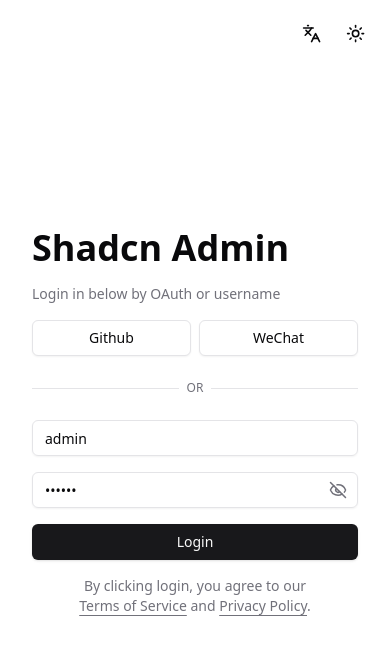
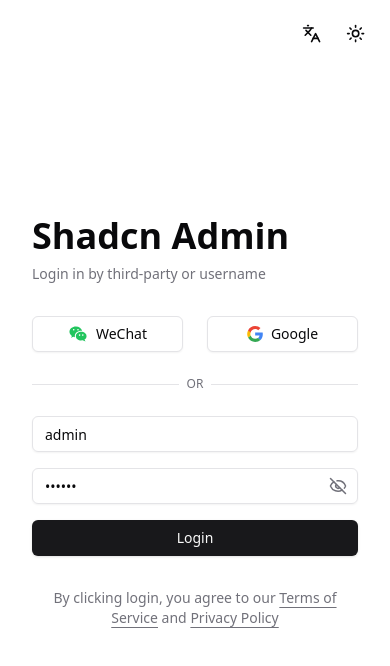
Before and after one commit to ppxb/shadcn-admin, a React (Vite) app: page /login in a window 390 px wide. Shown: the top 666 px of the page. Built offline with nearby package versions, Linux system fonts and the light colour scheme.

Commit message:
chore: login page ui

```diff
--- /dev/null
+++ b/src/components/custom/icons.tsx
@@ -0,0 +1,29 @@
+type IconProps = React.HtmlHTMLAttributes<SVGElement>
+
+export const Icons = {
+  logo: (props: IconProps) => (
+    <svg xmlns="http://www.w3.org/2000/svg" width="31.88" height="32" viewBox="0 0 256 257" {...props}>
+      <path fill="#00B3E3" d="m99.405 111.85l-39.329 16.42L0 93.633l34.638-58.994l59.535 34.639l5.232 42.572Zm57.954 33.075l5.009 42.34l59.535 34.638L256 162.909l-60.076-34.638l-38.565 16.654Z" />
+      <path fill="#FFC843" d="m128.27 160.204l34.098 27.06v69.277H94.173v-69.277l34.098-27.06Zm34.098-90.927V0H94.173v69.277l34.098 27.407l34.097-27.407Z" />
+      <path fill="#FF4338" d="m157.359 113.344l5.009-44.067l59.535-34.639L256 93.632l-60.076 34.639l-38.565-14.927ZM60.076 128.27L0 162.909l34.097 58.994l60.076-34.639l9.936-42.419l-44.033-16.574Z" />
+      <path fill="#002F32" d="m162.368 108.786l33.556 19.485l-33.556 19.484l-6.6-19.484l6.6-19.485Zm-68.195 0l-34.097 19.485l34.097 19.484l7.58-19.484l-7.58-19.485Z" />
+      <path fill="#FF350F" d="m128.27 88.761l34.098-19.484v39.51l-22.499-3.948l-11.598-16.078Zm-34.097 58.994v39.51l34.098-19.485l-11.943-18.496l-22.155-1.53Z" />
+      <path fill="#008C3C" d="M162.368 147.755v39.51L128.27 167.78l13.699-15l20.398-5.025ZM128.27 88.76L94.173 69.277v39.51l22.371-3.68l11.727-16.346Z" />
+      <path fill="#00250D" d="m128.271 88.761l-34.098 20.025v38.969l34.098 20.025l34.097-20.025v-38.969z" />
+    </svg>
+  ),
+  google: (props: IconProps) => (
+    <svg xmlns="http://www.w3.org/2000/svg" width="31.27" height="32" viewBox="0 0 256 262" {...props}>
+      <path fill="#4285F4" d="M255.878 133.451c0-10.734-.871-18.567-2.756-26.69H130.55v48.448h71.947c-1.45 12.04-9.283 30.172-26.69 42.356l-.244 1.622l38.755 30.023l2.685.268c24.659-22.774 38.875-56.282 38.875-96.027" />
+      <path fill="#34A853" d="M130.55 261.1c35.248 0 64.839-11.605 86.453-31.622l-41.196-31.913c-11.024 7.688-25.82 13.055-45.257 13.055c-34.523 0-63.824-22.773-74.269-54.25l-1.531.13l-40.298 31.187l-.527 1.465C35.393 231.798 79.49 261.1 130.55 261.1" />
+      <path fill="#FBBC05" d="M56.281 156.37c-2.756-8.123-4.351-16.827-4.351-25.82c0-8.994 1.595-17.697 4.206-25.82l-.073-1.73L15.26 71.312l-1.335.635C5.077 89.644 0 109.517 0 130.55s5.077 40.905 13.925 58.602l42.356-32.782" />
+      <path fill="#EB4335" d="M130.55 50.479c24.514 0 41.05 10.589 50.479 19.438l36.844-35.974C195.245 12.91 165.798 0 130.55 0C79.49 0 35.393 29.301 13.925 71.947l42.211 32.783c10.59-31.477 39.891-54.251 74.414-54.251" />
+    </svg>
+  ),
+  wechat: (props: IconProps) => (
+    <svg xmlns="http://www.w3.org/2000/svg" width="32" height="32" viewBox="0 0 24 24" {...props}>
+      <path fill="currentColor" d="M15.85 8.14c.39 0 .77.03 1.14.08C16.31 5.25 13.19 3 9.44 3c-4.25 0-7.7 2.88-7.7 6.43c0 2.05 1.15 3.86 2.94 5.04L3.67 16.5l2.76-1.19c.59.21 1.21.38 1.87.47c-.09-.39-.14-.79-.14-1.21c-.01-3.54 3.44-6.43 7.69-6.43M12 5.89a.96.96 0 1 1 0 1.92a.96.96 0 0 1 0-1.92M6.87 7.82a.96.96 0 1 1 0-1.92a.96.96 0 0 1 0 1.92" />
+      <path fill="currentColor" d="M22.26 14.57c0-2.84-2.87-5.14-6.41-5.14s-6.41 2.3-6.41 5.14s2.87 5.14 6.41 5.14c.58 0 1.14-.08 1.67-.2L20.98 21l-1.2-2.4c1.5-.94 2.48-2.38 2.48-4.03m-8.34-.32a.96.96 0 1 1 .96-.96c.01.53-.43.96-.96.96m3.85 0a.96.96 0 1 1 0-1.92a.96.96 0 0 1 0 1.92" />
+    </svg>
+  )
+}
--- a/src/components/ui/button.tsx
+++ b/src/components/ui/button.tsx
@@ -1,5 +1,6 @@
 import { Slot } from '@radix-ui/react-slot'
 import { type VariantProps, cva } from 'class-variance-authority'
+import { Loader2 } from 'lucide-react'
 import * as React from 'react'
 
 import { cn } from '~/lib/utils'
@@ -38,17 +39,43 @@ export interface ButtonProps
   extends React.ButtonHTMLAttributes<HTMLButtonElement>,
   VariantProps<typeof buttonVariants> {
   asChild?: boolean
+  loading?: boolean
+  preSlot?: JSX.Element
+  sufSlot?: JSX.Element
 }
 
 const Button = React.forwardRef<HTMLButtonElement, ButtonProps>(
-  ({ className, variant, size, asChild = false, ...props }, ref) => {
+  ({
+    className,
+    variant,
+    size,
+    asChild = false,
+    children,
+    disabled,
+    loading = false,
+    preSlot,
+    sufSlot,
+    ...props
+  }, ref) => {
     const Comp = asChild ? Slot : 'button'
     return (
       <Comp
         className={cn(buttonVariants({ variant, size, className }))}
+        disabled={loading || disabled}
         ref={ref}
         {...props}
-      />
+      >
+        {((preSlot && loading)
+        || (!preSlot && !sufSlot && loading)) && (
+          <Loader2 className="mr-2 h-4 w-4 animate-spin" />
+        )}
+        {!loading && preSlot && <div className="mr-2">{preSlot}</div>}
+        {children}
+        {!loading && sufSlot && <div className="ml-2">{sufSlot}</div>}
+        {sufSlot && loading && (
+          <Loader2 className="ml-2 h-4 w-4 animate-spin" />
+        )}
+      </Comp>
     )
   }
 )
--- a/src/locales/en-US/settings.ts
+++ b/src/locales/en-US/settings.ts
@@ -1,9 +1,15 @@
 export default {
   // Login
   'settings.login.title': 'Shadcn Admin',
-  'settings.login.tip': 'Login in below by OAuth or username',
+  'settings.login.subtitle': 'Login in by third-party or username',
   'settings.login.username.placeholder': 'Please enter username',
   'settings.login.password.placeholder': 'Please enter password',
   'settings.login.btn': 'Login',
-  'settings.login.or': 'Or'
+  'settings.login.or': 'or',
+  'settings.login.and': 'and',
+  'settings.brand.wechat': 'WeChat',
+  'settings.brand.google': 'Google',
+  'settings.login.terms': 'Terms of Service',
+  'settings.login.privacy': 'Privacy Policy',
+  'settings.login.tips': 'By clicking login, you agree to our',
 }
--- a/src/locales/zh-CN/settings.ts
+++ b/src/locales/zh-CN/settings.ts
@@ -1,9 +1,15 @@
 export default {
   // Login
   'settings.login.title': 'Shadcn Admin',
-  'settings.login.tip': '使用OAuth或用户名以登录系统',
+  'settings.login.subtitle': '使用第三方或用户名以登录系统',
   'settings.login.username.placeholder': '请输入用户名',
   'settings.login.password.placeholder': '请输入密码',
   'settings.login.btn': '登录',
-  'settings.login.or': '或'
+  'settings.login.or': '或',
+  'settings.login.and': '和',
+  'settings.brand.wechat': '微信',
+  'settings.brand.google': 'Google',
+  'settings.login.terms': '服务条款',
+  'settings.login.privacy': '隐私策略',
+  'settings.login.tips': '登录则表示您同意我们的',
 }
--- a/src/pages/login/components/user-auth-form.tsx
+++ b/src/pages/login/components/user-auth-form.tsx
@@ -5,9 +5,9 @@ import { useForm } from 'react-hook-form'
 import { useTranslation } from 'react-i18next'
 import { z } from 'zod'
 
+import { Icons } from '~/components/custom/icons'
 import { PasswordInput } from '~/components/custom/password-input'
 import { Button } from '~/components/ui/button'
-
 import { Form, FormControl, FormField, FormItem, FormMessage } from '~/components/ui/form'
 import { Input } from '~/components/ui/input'
 import { cn } from '~/lib/utils'
@@ -35,25 +35,27 @@ export function UserAuthForm({ className, ...props }: UserAuthFormProps) {
   const [isLoading, setIsLoading] = useState(false)
 
   const onSubmit = async (params: z.infer<typeof formSchema>) => {
-
+    setIsLoading(true)
   }
 
   return (
     <div className={cn('grid gap-6', className)} {...props}>
-      <div className="flex gap-2">
+      <div className="grid grid-cols-2 gap-6">
         <Button
           variant="outline"
-          className="w-full"
           type="button"
+          disabled={isLoading}
+          preSlot={<Icons.wechat className="h-5 w-5 text-green-500" />}
         >
-          Github
+          {t('settings.brand.wechat')}
         </Button>
         <Button
           variant="outline"
-          className="w-full"
           type="button"
+          disabled={isLoading}
+          preSlot={<Icons.google className="h-4 w-4" />}
         >
-          WeChat
+          {t('settings.brand.google')}
         </Button>
       </div>
       <div className="relative">
@@ -94,7 +96,7 @@ export function UserAuthForm({ className, ...props }: UserAuthFormProps) {
                 </FormItem>
               )}
             />
-            <Button>
+            <Button loading={isLoading}>
               {t('settings.login.btn')}
             </Button>
           </div>
--- a/src/pages/login/index.tsx
+++ b/src/pages/login/index.tsx
@@ -1,5 +1,6 @@
 import { useTranslation } from 'react-i18next'
 
+import { Icons } from '~/components/custom/icons'
 import { LanguageToggle } from '~/components/custom/language-toggle'
 import { ModelToggle } from '~/components/custom/mode-toggle'
 
@@ -14,24 +15,13 @@ export default function Login() {
         <LanguageToggle />
         <ModelToggle />
       </div>
-      <div className="relative hidden h-full flex-col bg-muted p-10 text-white dark:border-r lg:flex">
+      <div className="relative hidden h-full flex-col p-20 rounded-[4rem] text-white lg:flex">
         <div
           style={{ backgroundImage: 'url(https://images.unsplash.com/photo-1548525343-607329242f5f?q=80&w=2070&auto=format&fit=crop&ixlib=rb-4.0.3&ixid=M3wxMjA3fDB8MHxwaG90by1wYWdlfHx8fGVufDB8fHx8fA%3D%3D)' }}
-          className="bg-cover bg-center absolute inset-0"
+          className="rounded-[4rem] bg-cover bg-center absolute inset-10"
         />
-        <div className="relative z-20 flex items-center text-lg font-medium">
-          <svg
-            xmlns="http://www.w3.org/2000/svg"
-            viewBox="0 0 24 24"
-            fill="none"
-            stroke="currentColor"
-            strokeWidth="2"
-            strokeLinecap="round"
-            strokeLinejoin="round"
-            className="mr-2 h-6 w-6"
-          >
-            <path d="M15 6v12a3 3 0 1 0 3-3H6a3 3 0 1 0 3 3V6a3 3 0 1 0-3 3h12a3 3 0 1 0-3-3" />
-          </svg>
+        <div className="relative z-20 flex gap-4 items-center text-lg font-bold">
+          <Icons.logo className="h-6 w-6" />
           Shadcn Admin
         </div>
 
@@ -47,33 +37,32 @@ export default function Login() {
         </div>
       </div>
       <div className="lg:p-8">
-        <div className="mx-auto flex w-full flex-col justify-center space-y-4 sm:w-[350px]">
-          <div className="flex flex-col space-y-4">
+        <div className="mx-auto flex w-full flex-col justify-center space-y-8 sm:w-[350px]">
+          <div className="flex flex-col space-y-2">
             <h1 className="text-4xl font-bold">{t('settings.login.title')}</h1>
             <p className="text-sm text-muted-foreground">
-              {t('settings.login.tip')}
+              {t('settings.login.subtitle')}
             </p>
           </div>
           <UserAuthForm />
-          <p className="px-8 text-center text-sm text-muted-foreground">
-            By clicking login, you agree to our
+          <p className="text-center text-sm text-muted-foreground">
+            {t('settings.login.tips')}
             {' '}
             <a
               href="/terms"
               className="underline underline-offset-4 hover:text-primary"
             >
-              Terms of Service
+              {t('settings.login.terms')}
             </a>
             {' '}
-            and
+            {t('settings.login.and')}
             {' '}
             <a
               href="/privacy"
               className="underline underline-offset-4 hover:text-primary"
             >
-              Privacy Policy
+              {t('settings.login.privacy')}
             </a>
-            .
           </p>
         </div>
       </div>
```
